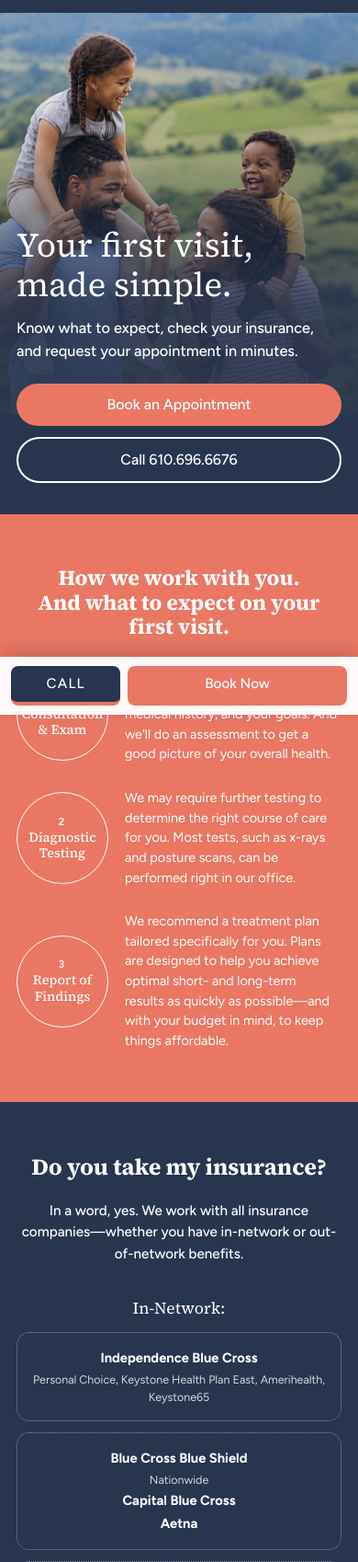
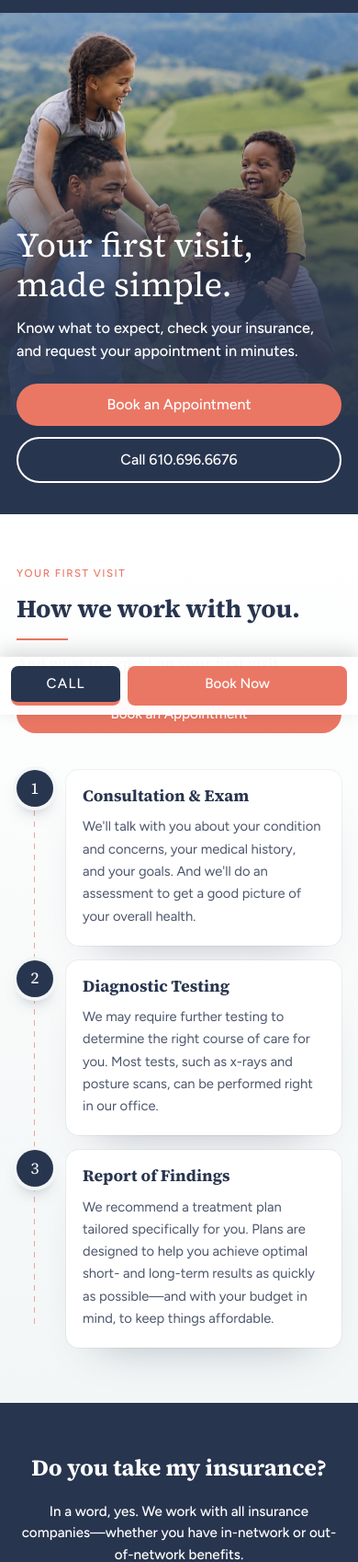
Before and after one commit to arifbillahcse/sumaiya, a PHP site: page /book.html in a window 390 px wide. Shown: the part 67-1765 px from the top of the page at 92% size. Run offline with PHP 8.4, Linux system fonts and the light colour scheme; some web fonts are replaced.

Commit message:
Redesign How we work: sticky intro + vertical timeline with numbered nodes and cards
Co-Authored-By: Claude Sonnet 5.5 <noreply@anthropic.com>
Claude-Session: https://claude.ai/code/session_015hBjxLekZw7UGyCifARR1y

```diff
--- a/book.html
+++ b/book.html
@@ -15,7 +15,7 @@
 <link rel="preconnect" href="https://fonts.googleapis.com">
 <link rel="preconnect" href="https://fonts.gstatic.com" crossorigin>
 <link href="https://fonts.googleapis.com/css2?family=Figtree:wght@400;500;600;700&family=Source+Serif+4:opsz,wght@8..60,300;8..60,400;8..60,500;8..60,600;8..60,700&display=swap" rel="stylesheet">
-<link rel="stylesheet" href="style.css?v=65">
+<link rel="stylesheet" href="style.css?v=66">
 <script type="application/ld+json">
 {"@context":"https://schema.org","@type":"Chiropractor","name":"Jester Family Chiropractic","telephone":"+1-610-696-6676","faxNumber":"+1-610-696-5576",
 "address":{"@type":"PostalAddress","streetAddress":"620 W. Strasburg Road","addressLocality":"West Chester","addressRegion":"PA","postalCode":"19382","addressCountry":"US"},
@@ -68,21 +68,36 @@
   </div>
 </section>
 
-<section class="how" id="how-we-work">
-  <div class="wrap">
-    <h2 class="reveal">How we work with you.<br>And what to expect on your first visit.</h2>
-    <ol class="steps">
+<section class="flow" id="how-we-work">
+  <div class="wrap flow-grid">
+    <div class="flow-intro reveal">
+      <p class="kicker dark">Your first visit</p>
+      <h2>How we work with you.</h2>
+      <span class="flow-rule" aria-hidden="true"></span>
+      <p class="flow-sub">And what to expect on your first visit.</p>
+      <a class="btn btn-coral" href="#book-your-appointment">Book an Appointment</a>
+    </div>
+    <ol class="flow-steps">
       <li class="reveal">
-        <span class="circle"><span class="num">1</span>Consultation<br>&amp; Exam</span>
-        <p>We'll talk with you about your condition and concerns, your medical history, and your goals. And we'll do an assessment to get a good picture of your overall health.</p>
+        <span class="flow-node" aria-hidden="true">1</span>
+        <div class="flow-card">
+          <h3>Consultation &amp; Exam</h3>
+          <p>We'll talk with you about your condition and concerns, your medical history, and your goals. And we'll do an assessment to get a good picture of your overall health.</p>
+        </div>
       </li>
       <li class="reveal">
-        <span class="circle"><span class="num">2</span>Diagnostic<br>Testing</span>
-        <p>We may require further testing to determine the right course of care for you. Most tests, such as x-rays and posture scans, can be performed right in our office.</p>
+        <span class="flow-node" aria-hidden="true">2</span>
+        <div class="flow-card">
+          <h3>Diagnostic Testing</h3>
+          <p>We may require further testing to determine the right course of care for you. Most tests, such as x-rays and posture scans, can be performed right in our office.</p>
+        </div>
       </li>
       <li class="reveal">
-        <span class="circle"><span class="num">3</span>Report of<br>Findings</span>
-        <p>We recommend a treatment plan tailored specifically for you. Plans are designed to help you achieve optimal short- and long-term results as quickly as possible—and with your budget in mind, to keep things affordable.</p>
+        <span class="flow-node" aria-hidden="true">3</span>
+        <div class="flow-card">
+          <h3>Report of Findings</h3>
+          <p>We recommend a treatment plan tailored specifically for you. Plans are designed to help you achieve optimal short- and long-term results as quickly as possible—and with your budget in mind, to keep things affordable.</p>
+        </div>
       </li>
     </ol>
   </div>
@@ -276,6 +291,6 @@
   <a href="#book-your-appointment" class="btn btn-coral">Book Now</a>
 </div>
 
-<script src="script.js?v=65"></script>
+<script src="script.js?v=66"></script>
 </body>
 </html>
--- a/index.html
+++ b/index.html
@@ -15,7 +15,7 @@
 <link rel="preconnect" href="https://fonts.googleapis.com">
 <link rel="preconnect" href="https://fonts.gstatic.com" crossorigin>
 <link href="https://fonts.googleapis.com/css2?family=Figtree:wght@400;500;600;700&family=Source+Serif+4:opsz,wght@8..60,300;8..60,400;8..60,500;8..60,600;8..60,700&display=swap" rel="stylesheet">
-<link rel="stylesheet" href="style.css?v=65">
+<link rel="stylesheet" href="style.css?v=66">
 <script type="application/ld+json">
 {"@context":"https://schema.org","@type":"Chiropractor","name":"Jester Family Chiropractic","telephone":"+1-610-696-6676","faxNumber":"+1-610-696-5576",
 "address":{"@type":"PostalAddress","streetAddress":"620 W. Strasburg Road","addressLocality":"West Chester","addressRegion":"PA","postalCode":"19382","addressCountry":"US"},
@@ -310,6 +310,6 @@
   <a href="#formsection" class="btn btn-coral">Try StemWave $49</a>
 </div>
 
-<script src="script.js?v=65"></script>
+<script src="script.js?v=66"></script>
 </body>
 </html>
--- a/style.css
+++ b/style.css
@@ -94,15 +94,6 @@ section{padding:clamp(56px,8vw,104px) 0}
 /* why */
 
 /* how */
-.how{background:var(--coral);color:#fff;text-align:center}
-.how h2{margin-bottom:64px;font-size:clamp(1.8rem,3.4vw,2.6rem)}
-.steps{list-style:none;display:grid;grid-template-columns:repeat(3,1fr);gap:40px;position:relative;text-align:left}
-.steps::before{content:"";position:absolute;top:110px;left:16%;right:16%;border-top:1px solid rgba(255,255,255,.7)}
-.steps li{display:flex;flex-direction:column;align-items:center;gap:30px}
-.circle{position:relative;z-index:1;width:220px;height:220px;border-radius:50%;border:1px solid #fff;background:var(--coral);display:grid;place-content:center;text-align:center;font:500 1.55rem/1.25 var(--serif);transition:background .3s,color .3s,transform .3s}
-.steps li:hover .circle{background:#fff;color:var(--coral);transform:scale(1.04)}
-.num{display:block;font:700 .85rem var(--sans);letter-spacing:.2em;margin-bottom:6px;opacity:.85}
-.steps p{max-width:340px}
 
 /* insurance */
 .insurance{background:var(--navy);color:#fff;text-align:center}
@@ -219,7 +210,6 @@ input:focus,textarea:focus{border-color:var(--coral);outline:none;box-shadow:0 0
   .hero-overlay{background:linear-gradient(180deg,rgba(41,53,79,.85),rgba(41,53,79,.7))}
   .grid-4{grid-template-columns:1fr 1fr}
   .split,.why .split,.lf-grid,.art-grid{grid-template-columns:1fr}
-  .steps{grid-template-columns:1fr;gap:56px}.steps::before{display:none}
   .slider{padding:0}.arrow{display:none}.slide{padding:32px 22px}
   .lf-side{padding:36px 24px}
   .sticky-bar{display:grid;grid-template-columns:1fr 2fr;gap:8px;position:fixed;left:0;right:0;bottom:0;z-index:40;padding:10px 12px;background:rgba(255,255,255,.96);box-shadow:0 -6px 20px rgba(0,0,0,.15)}
@@ -493,12 +483,6 @@ button,input,textarea,select{font-family:var(--sans)}
   .hero .hero-copy .lead{font-size:1.02rem;margin-bottom:22px}
 
   /* how we work: compact rows */
-  .how h2{margin-bottom:34px;font-size:1.7rem}
-  .steps{gap:26px}
-  .steps li{flex-direction:row;align-items:center;gap:18px;text-align:left}
-  .circle{flex:none;width:112px;height:112px;font-size:1.02rem;line-height:1.2}
-  .num{font-size:.7rem;margin-bottom:2px}
-  .steps p{max-width:none;font-size:.96rem;line-height:1.55}
 
   /* insurance */
   .ins-list{gap:12px}
@@ -607,10 +591,6 @@ button,input,textarea,select{font-family:var(--sans)}
   /* art / why */
 
   /* how we work */
-  .how h2{font-size:1.45rem;margin-bottom:28px}
-  .circle{width:100px;height:100px;font-size:.9rem}
-  .num{font-size:.62rem}
-  .steps p{font-size:.9rem;line-height:1.5}
 
   /* insurance */
   .insurance h2{font-size:1.55rem}
@@ -651,7 +631,6 @@ button,input,textarea,select{font-family:var(--sans)}
 @media (max-width:640px){
   .kicker,.kicker.dark{font-size:.72rem}
   .logo-sub{font-size:.72rem}
-  .num{font-size:.72rem}
   .sw-offer-text small{font-size:.72rem}
 }
 
@@ -860,3 +839,38 @@ main h2,main h2.coral{font-family:"Quincy CF Text Bold","Quincy CF Text Semibold
 @media (max-width:900px){
   .hero.ph{background-position:50% 12%;background-size:auto 78%;background-repeat:no-repeat;background-color:var(--navy)}
 }
+
+/* ---------- How we work (timeline) ---------- */
+.flow{background:linear-gradient(180deg,#fff 0%,#f2f6f6 100%);padding:clamp(72px,9vw,128px) 0}
+.flow-grid{display:grid;grid-template-columns:minmax(0,.8fr) minmax(0,1.2fr);gap:clamp(48px,8vw,120px);align-items:start}
+.flow-intro{position:sticky;top:110px}
+.flow-intro h2{font-size:clamp(2.2rem,4vw,3.4rem);line-height:1.08;color:var(--navy);margin:0}
+.flow-rule{display:block;width:56px;height:2px;background:var(--coral);margin:26px 0 20px}
+.flow-sub{font:400 clamp(1.15rem,1.7vw,1.4rem)/1.4 var(--serif);color:rgba(40,53,79,.8);max-width:340px;margin-bottom:32px}
+.flow-steps{list-style:none;position:relative;display:grid;gap:22px;padding-left:0}
+.flow-steps::before{content:"";position:absolute;left:27px;top:28px;bottom:28px;width:1px;background:repeating-linear-gradient(180deg,rgba(234,119,100,.65) 0 6px,transparent 6px 12px)}
+.flow-steps li{position:relative;display:grid;grid-template-columns:56px minmax(0,1fr);gap:22px;align-items:start}
+.flow-node{position:relative;z-index:1;width:56px;height:56px;border-radius:50%;display:grid;place-items:center;background:var(--navy);color:#fff;font:400 1.5rem/1 var(--serif);box-shadow:0 0 0 6px #f2f6f6,0 14px 24px -10px rgba(40,53,79,.55);transition:background .3s,transform .3s}
+.flow-steps li:hover .flow-node{background:var(--coral);transform:scale(1.06)}
+.flow-card{background:#fff;border-radius:18px;padding:clamp(22px,2.6vw,34px) clamp(22px,2.8vw,38px);box-shadow:0 26px 50px -34px rgba(40,53,79,.4),0 0 0 1px rgba(40,53,79,.06);transition:transform .35s,box-shadow .35s}
+.flow-steps li:hover .flow-card{transform:translateY(-4px);box-shadow:0 34px 60px -34px rgba(40,53,79,.5),0 0 0 1px rgba(234,119,100,.4)}
+.flow-card h3{font:700 clamp(1.25rem,1.8vw,1.55rem)/1.2 var(--serif);color:var(--navy);margin:0 0 10px}
+.flow-card p{line-height:1.75;color:rgba(40,53,79,.84);margin:0}
+@media (max-width:900px){
+  .flow-grid{grid-template-columns:1fr;gap:40px}
+  .flow-intro{position:static}
+}
+@media (max-width:640px){
+  .flow{padding:56px 0 60px}
+  .flow-intro h2{font-size:1.7rem}
+  .flow-rule{margin:18px 0 14px}
+  .flow-sub{font-size:1.02rem;margin-bottom:22px}
+  .flow-intro .btn{width:100%}
+  .flow-steps{gap:16px}
+  .flow-steps::before{left:19px;top:20px;bottom:20px}
+  .flow-steps li{grid-template-columns:40px minmax(0,1fr);gap:14px}
+  .flow-node{width:40px;height:40px;font-size:1.1rem;box-shadow:0 0 0 4px #f2f6f6,0 10px 18px -8px rgba(40,53,79,.5)}
+  .flow-card{padding:18px 18px 20px;border-radius:14px}
+  .flow-card h3{font-size:1.1rem}
+  .flow-card p{font-size:.92rem;line-height:1.65}
+}
```
